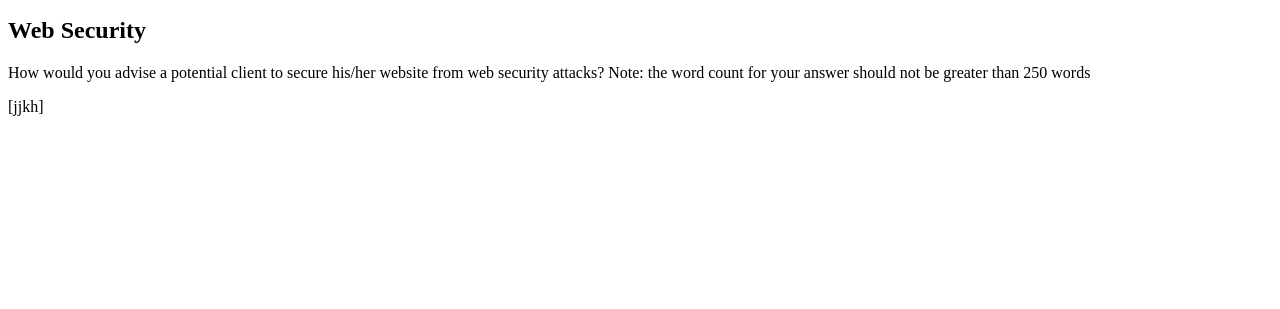
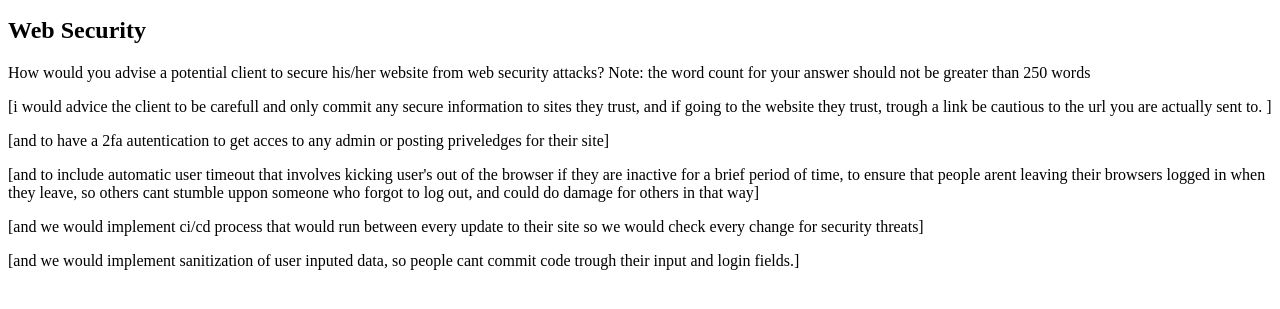
Before and after one commit to jonlar93/gamehub_Jonas-larsen, a plain HTML site: page index.html in a window 1280 px wide. Shown: the part 101-410 px from the top of the page. Drawn offline with Linux system fonts and the light colour scheme.

Commit message:
answere ca
finished

```diff
--- a/index.html
+++ b/index.html
@@ -6,8 +6,12 @@
   <body>
     <h1>Hello world!</h1>
     <p>Welcome to my first website.</p>
-      <h2>Web Security</h2>
-      <p id="web-security-question">How would you advise a potential client to secure his/her website from web security attacks? Note: the word count for your answer should not be greater than 250 words</p>
-      <p id="web-security-answer">[jjkh]</p>
+    <h2>Web Security</h2>
+    <p id="web-security-question">How would you advise a potential client to secure his/her website from web security attacks? Note: the word count for your answer should not be greater than 250 words</p>
+    <p id="web-security-answer">[i would advice the client to be carefull and only commit any secure information to sites they trust, and if going to the website they trust, trough a link be cautious to the url you are actually sent to. ]</p>
+    <p>[and to have a 2fa autentication to get acces to any admin or posting priveledges for their site]</p>
+    <p>[and to include automatic user timeout that involves kicking user's out of the browser if they are inactive for a brief period of time, to ensure that people arent leaving their browsers logged in when they leave, so others cant stumble uppon someone who forgot to log out, and could do damage for others in that way]</p>
+    <p>[and we would implement ci/cd process that would run between every update to their site so we would check every change for security threats]</p>
+    <p>[and we would implement sanitization of user inputed data, so people cant commit code trough their input and login fields.]</p>
   </body>
 </html>
```
